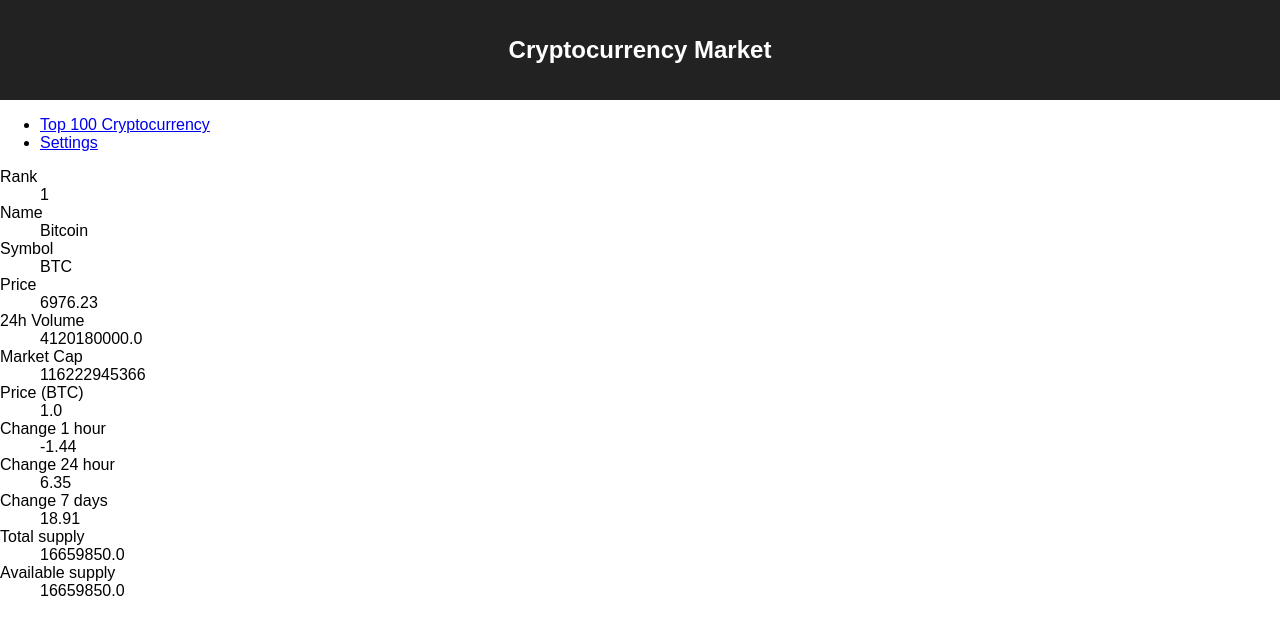
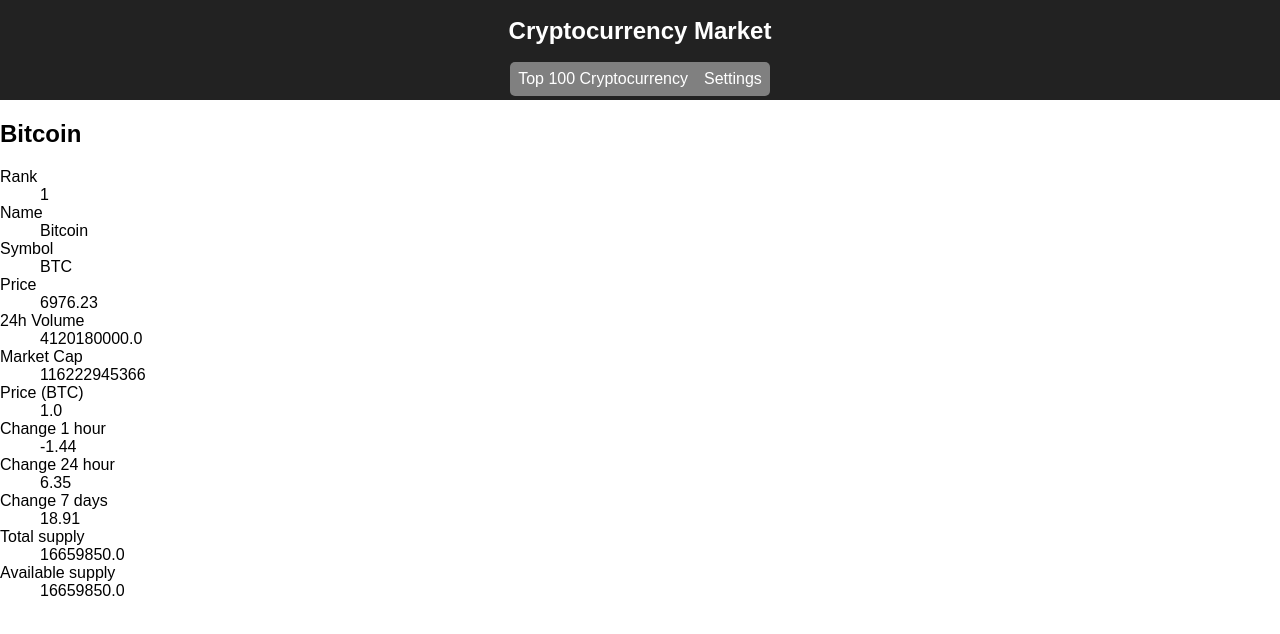
Before and after one commit to amacar/coinmarketcap-ticker, a React (Create React App) app: page /coin/bitcoin in a window 1280 px wide. Shown: the top 634 px of the page. Built offline with nearby package versions, Linux system fonts and the light colour scheme.

Commit message:
Slightly nicer navbar

```diff
--- a/src/modules/core/css/App.css
+++ b/src/modules/core/css/App.css
@@ -2,26 +2,12 @@
   text-align: center;
 }
 
-.App-logo {
-  animation: App-logo-spin infinite 20s linear;
-  height: 80px;
-}
-
 .App-header {
   background-color: #222;
-  padding: 20px;
+  padding: 1px;
   color: white;
 }
 
 .App-title {
   font-size: 1.5em;
 }
-
-.App-intro {
-  font-size: large;
-}
-
-@keyframes App-logo-spin {
-  from { transform: rotate(0deg); }
-  to { transform: rotate(360deg); }
-}
--- /dev/null
+++ b/src/modules/core/css/Navbar.css
@@ -0,0 +1,37 @@
+.navbar {
+  background-color: #222;
+  text-align: center;
+}
+
+.navbar ul {
+  list-style-type: none;
+  margin: 0;
+  padding: 0;
+  overflow: hidden;
+  display: inline-block;
+  background-color: gray;
+  border-radius: 5px
+}
+
+.navbar li {
+  float: left;
+}
+
+.navbar li a {
+  display: block;
+  padding: 8px;
+  text-decoration: none;
+  color: white;
+}
+
+.navbar li a:hover:not(.active) {
+  color: #222;
+}
+
+.navbar li a.active {
+  background-color: #08a1c3;
+  display: block;
+  height: 100%;
+  cursor: default;
+  border-radius: 5px;
+}
--- a/src/modules/core/views/Content.js
+++ b/src/modules/core/views/Content.js
@@ -1,6 +1,5 @@
 import React, { Component } from 'react';
 import { Switch, Route } from 'react-router-dom'
-import '../css/App.css';
 import Settings from '../../settings/Settings';
 import CoinList from '../../crypto-market/CoinList';
 import CoinView from '../../crypto-market/CoinView';
--- a/src/modules/core/views/Navbar.js
+++ b/src/modules/core/views/Navbar.js
@@ -1,14 +1,16 @@
 import React, { Component } from 'react';
-import { Link } from 'react-router-dom';
-import '../css/App.css';
+import { NavLink } from 'react-router-dom';
+import '../css/Navbar.css';
 
 class Navbar extends Component {
   render() {
     return (
-      <ul className="navbar">
-        <li><Link to='/'>Top 100 Cryptocurrency</Link></li>
-        <li><Link to='/settings'>Settings</Link></li>
-      </ul>
+	  <div className="navbar">
+        <ul>
+          <li><NavLink exact to='/' activeClassName="active">Top 100 Cryptocurrency</NavLink></li>
+          <li><NavLink to='/settings' activeClassName="active">Settings</NavLink></li>
+        </ul>
+	  </div>
     );
   }
 }
--- a/src/modules/crypto-market/CoinView.js
+++ b/src/modules/crypto-market/CoinView.js
@@ -4,13 +4,14 @@
 class CoinView extends Component {
 	constructor(props) {
     super(props);
-	console.log(props.match.params.id);
 	this.coin = CoinApi.get(props.match.params.id);
 	this.coin = this.coin || {};
   }
 
   render() {
     return (
+	  <div>
+	  <h2>{this.coin.name}</h2>
 	  <dl>
 	    <dt>Rank</dt>
 	    <dd>{this.coin.rank}</dd>
@@ -37,6 +38,7 @@
 		<dt>Available supply</dt>
 		<dd>{this.coin.available_supply}</dd>
 	  </dl>
+	  </div>
     );
   }
 }
```
